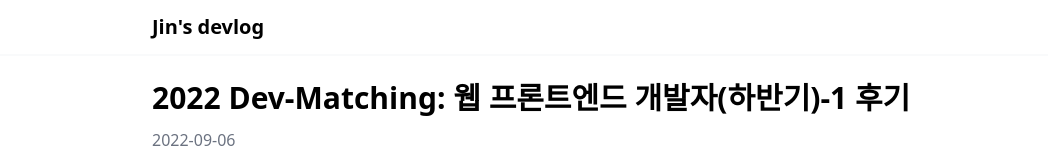
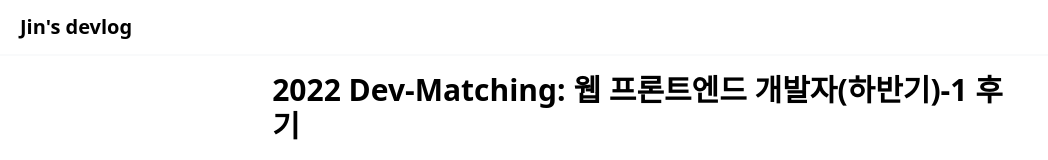
Before and after one commit to HoJin9622/hojinlee, a Next.js app: page /posts/2022-dev-matching-frontend-review in a window 1280 px wide. Shown: the top 160 px of the page, without its empty margins (0-1048 px from the left). Built offline with nearby package versions, Linux system fonts and the light colour scheme.

Commit message:
게시물 상세 스타일 변경 (#16)

```diff
--- a/app/posts/[slug]/page.tsx
+++ b/app/posts/[slug]/page.tsx
@@ -22,7 +22,7 @@
   const prevPost = postIndex === posts.length - 1 ? null : posts[postIndex + 1];
 
   return (
-    <div className="px-6 mt-6">
+    <div className="mt-2 max-w-[735.7px] lg:px-0 lg:mt-4 mx-auto px-2">
       <h1 className="font-bold text-2xl md:text-3xl mb-3">{post.title}</h1>
       <div className="text-sm md:text-base text-gray-500">{post.date}</div>
 
--- a/components/Header.tsx
+++ b/components/Header.tsx
@@ -4,7 +4,7 @@
 export default function Header() {
   return (
     <header className="border-b-2 border-b-gray-50 h-14 font-bold">
-      <div className="flex items-center h-full max-w-screen-lg mx-auto px-6">
+      <div className="flex items-center h-full mx-auto px-2 md:px-4 lg:px-5">
         <Link href="/" className="cursor-pointer text-xl">
           Jin&apos;s devlog
         </Link>
```
